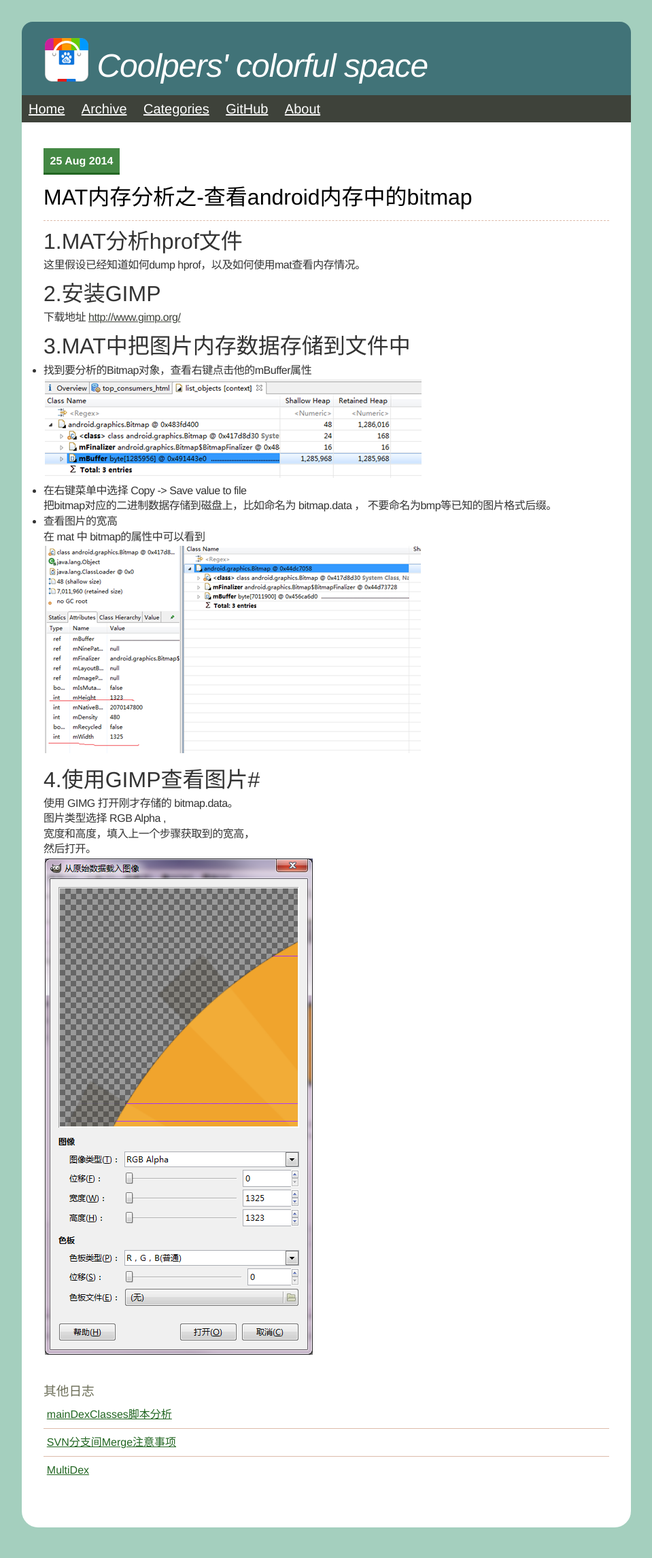
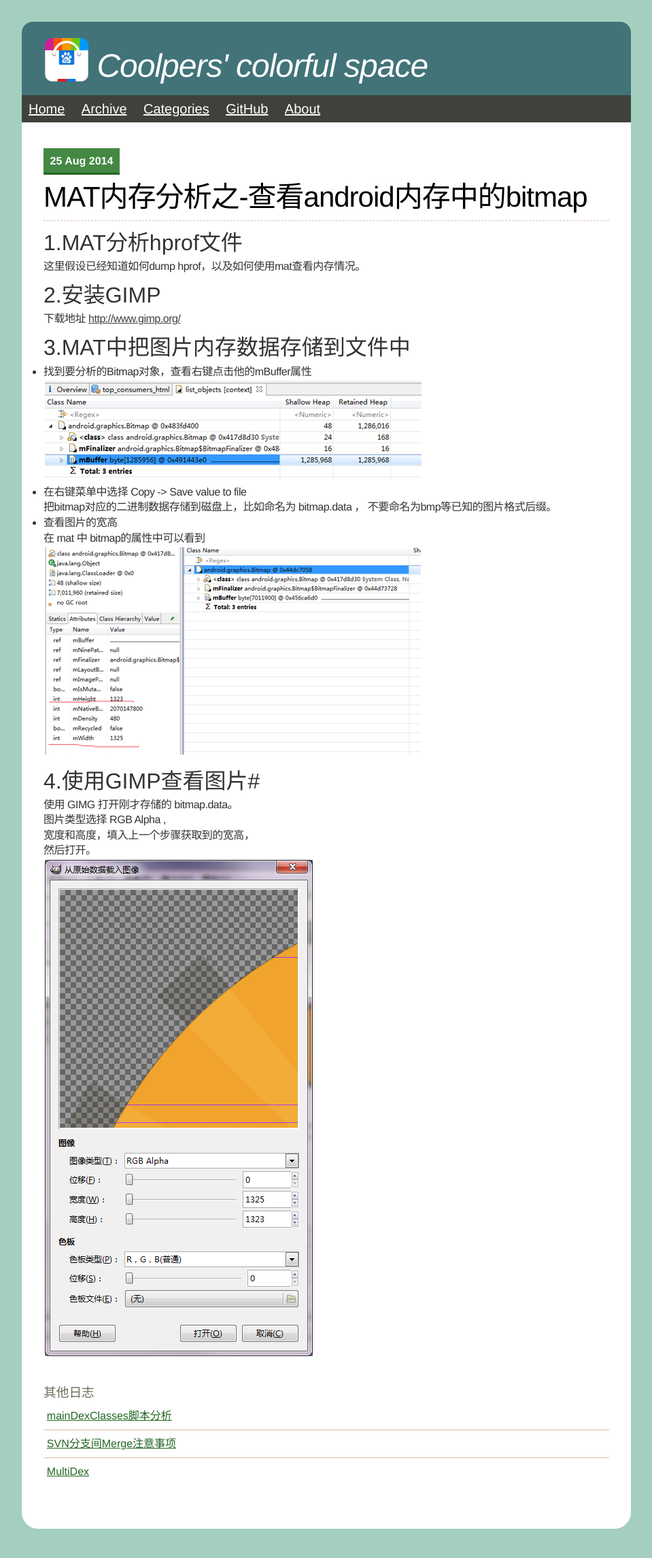
Before and after one commit to coolpers/coolpers.github.io, a Jekyll site: the page built from _posts/2014-08-25-view-hprof-bitmap.md, in a window 1280 px wide. Shown: the whole page at 68% size, without its empty margins (160-1119 px from the left). Built offline with Jekyll 4.4.1, drawn with Linux system fonts in a browser that asks for light colours.

Commit message:
修改单篇日志的标题文字大小

```diff
--- a/_layouts/post.html
+++ b/_layouts/post.html
@@ -3,7 +3,7 @@ layout: master
 ---
 <div class='post'>
   <span class='date'>{{page.date | date_to_string}}</span>
-  <h1><a href='{{page.url}}'>{{page.title}}</a></h1>
+  <h1><a href='{{page.url}}' class="post-title">{{page.title}}</a></h1>
   <div class='body'>{{ content }}</div>
 </div>
 
```
